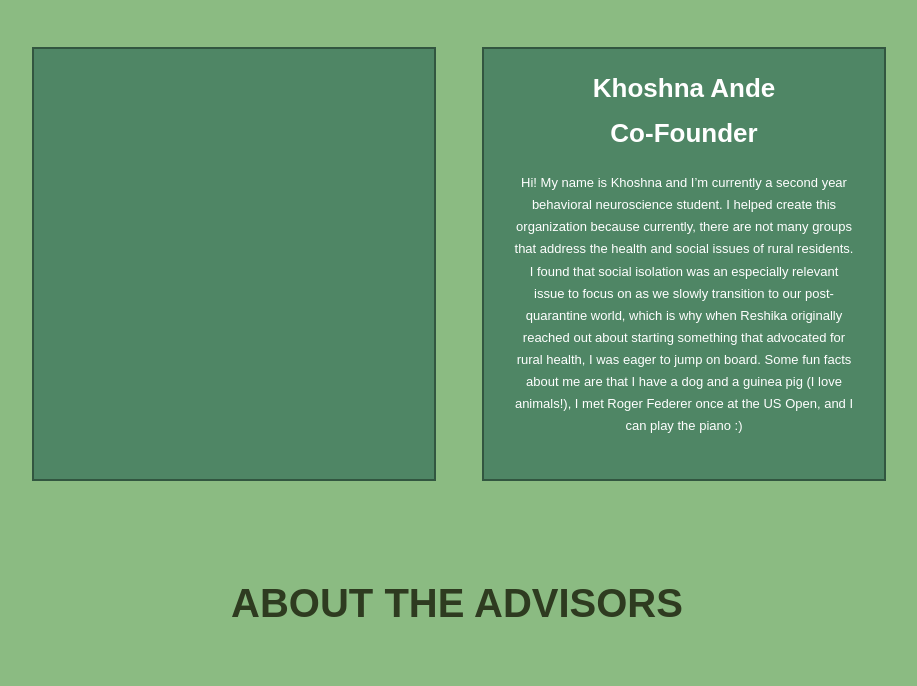
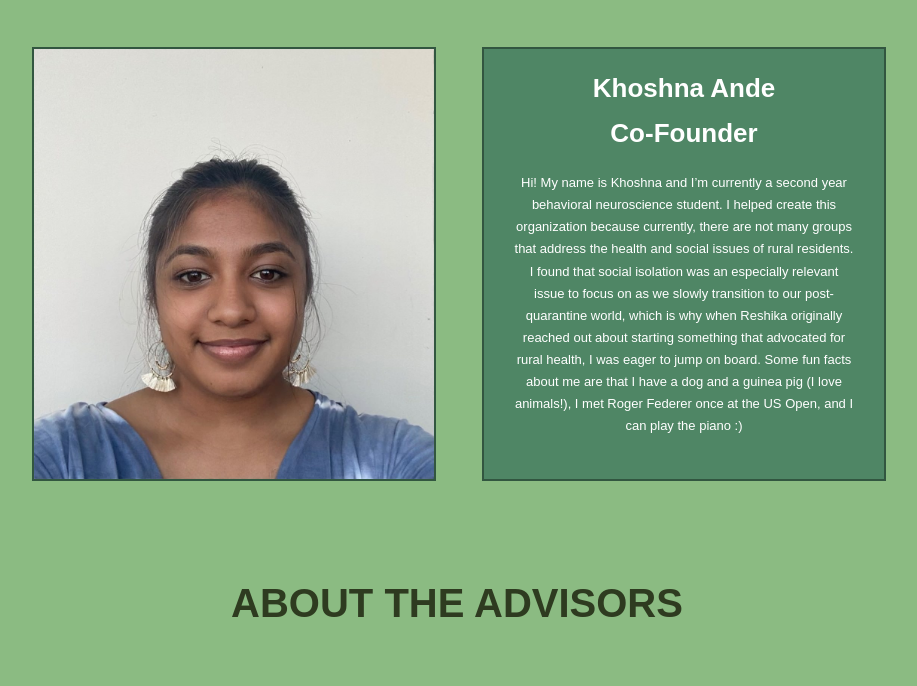
Before and after one commit to rhineu/website-main, a plain HTML site: page about.html in a window 1280 px wide. Shown: the part 1220-1906 px from the top of the page, without its empty margins (183-1100 px from the left). Drawn offline with Linux system fonts and the light colour scheme.

Commit message:
khoshna picture

```diff
--- a/about.html
+++ b/about.html
@@ -45,6 +45,9 @@
             </div>
         </div>
         <div class="grid-3">
+            <div class="founder-img2">
+                <img src="khoshna.jpg" alt="Founder-Img" width="100%" height="430px" object-fit="cover">
+            </div>
         </div>
         <div class="grid-4">
             <div class="grid4-text">
```
Also changed, not shown: khoshna.jpg (added).
